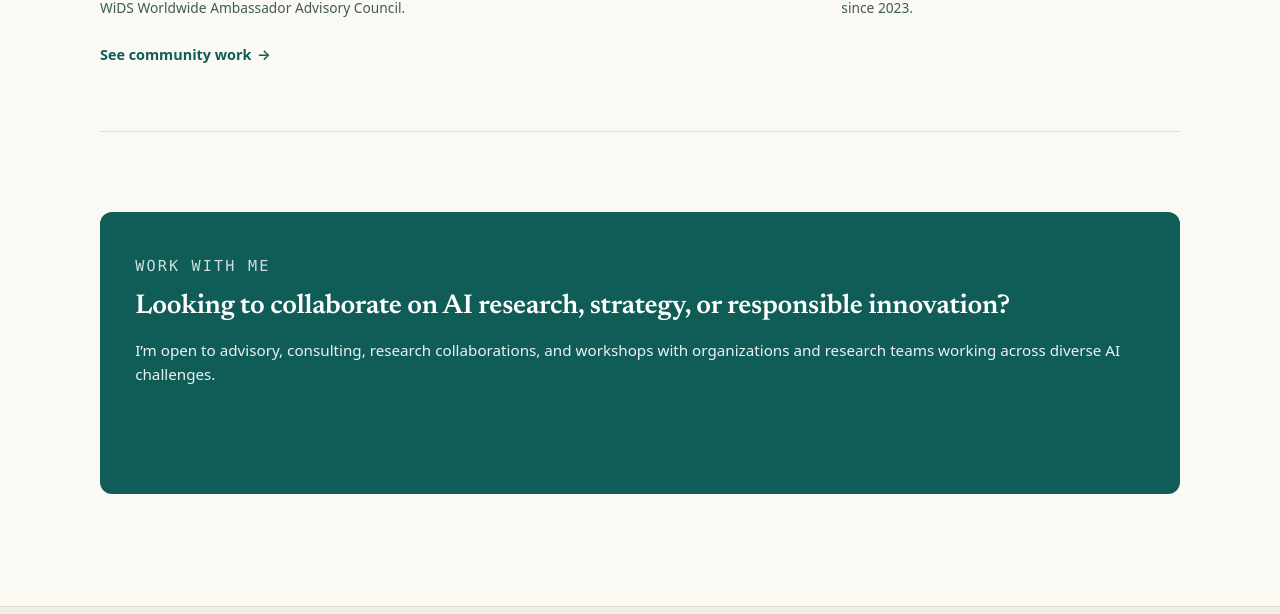
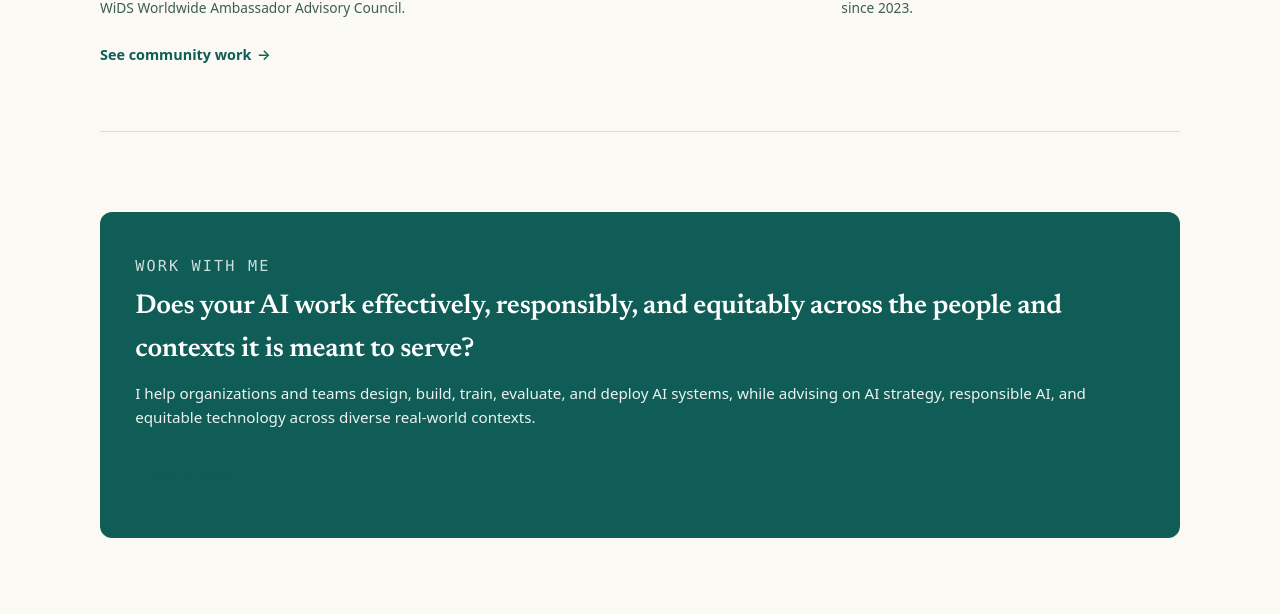
Before and after one commit to millicentochieng/millicentochieng.github.io, a plain HTML site: page src/pages/index.html in a window 1280 px wide. Shown: the part 2793-3407 px from the top of the page. Drawn offline with Linux system fonts and the light colour scheme.

Commit message:
New CTA copy

```diff
--- a/src/pages/index.html
+++ b/src/pages/index.html
@@ -271,8 +271,8 @@
       <section class="wrap section reveal">
         <div class="band">
           <p class="eyebrow">Work with me</p>
-          <h2>Looking to collaborate on AI research, strategy, or responsible innovation?</h2>
-          <p>I&rsquo;m open to advisory, consulting, research collaborations, and workshops with organizations and research teams working across diverse AI challenges.</p>
+          <h2>Does your AI work effectively, responsibly, and equitably across the people and contexts it is meant to serve?</h2>
+          <p>I help organizations and teams design, build, train, evaluate, and deploy AI systems, while advising on AI strategy, responsible AI, and equitable technology across diverse real-world contexts.</p>
           <div class="hero-links">
             <a class="pill" href="mailto:millicentochieng950@gmail.com">Get in touch</a>
           </div>
```
